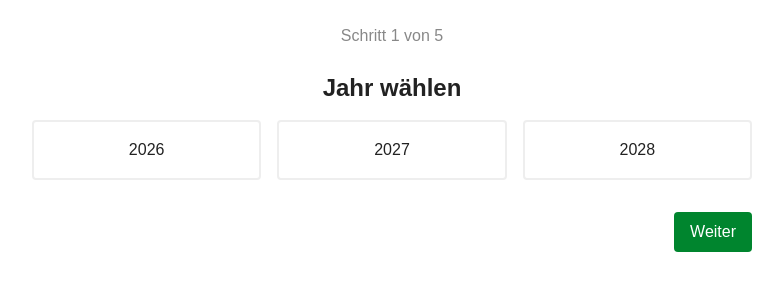
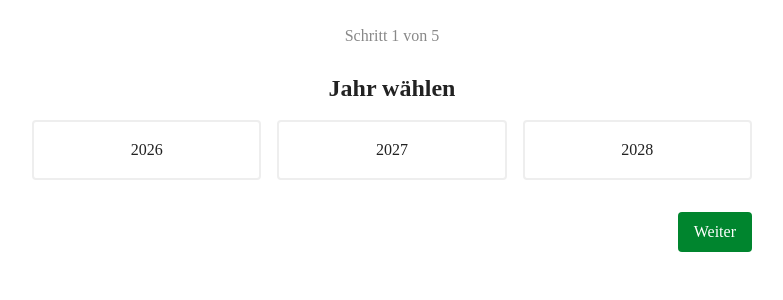
Before and after one commit to flo-ecoplanet/ecoplanet-calculator, a React (Vite) app: page /embed in a window 1280 px wide. Shown: the top 300 px of the page, without its empty margins (248-1031 px from the left). Built offline with nearby package versions, Linux system fonts and the light colour scheme; a web font is replaced by a local one.

Commit message:
Add icons to steps and integrate Geist font

```diff
--- a/src/App.jsx
+++ b/src/App.jsx
@@ -1,4 +1,5 @@
 import React, { useState } from "react";
+import { BatteryLow, BatteryMedium, BatteryFull, Sun, Clock, MoonStar } from "lucide-react";
 
 /**
  * EcoplanetCalculator
@@ -27,15 +28,15 @@ export default function EcoplanetCalculator() {
   ];
 
   const verbrauchOptions = [
-    { label: "< 2 GWh", value: "unter2" },
-    { label: "2–10 GWh", value: "zwischen2und10" },
-    { label: "> 10 GWh", value: "ueber10" },
+    { label: "< 2 GWh", value: "unter2", icon: BatteryLow },
+    { label: "2–10 GWh", value: "zwischen2und10", icon: BatteryMedium },
+    { label: "> 10 GWh", value: "ueber10", icon: BatteryFull },
   ];
 
   const schichtOptions = [
-    { label: "1-Schicht", value: "1schicht" },
-    { label: "2-Schicht", value: "2schicht" },
-    { label: "3-Schicht", value: "3schicht" },
+    { label: "1-Schicht", value: "1schicht", icon: Sun },
+    { label: "2-Schicht", value: "2schicht", icon: Clock },
+    { label: "3-Schicht", value: "3schicht", icon: MoonStar },
   ];
 
   function formatPreis(val) {
@@ -79,15 +80,16 @@ export default function EcoplanetCalculator() {
       <div
         key={option.value}
         onClick={() => onSelect(option.value)}
-        className={`cursor-pointer border-2 rounded p-4 text-center ${selected === option.value ? 'border-[#00852e]' : 'border-[#eee]'}`}
+        className={`cursor-pointer border-2 rounded p-4 text-center flex flex-col items-center gap-2 ${selected === option.value ? 'border-[#00852e]' : 'border-[#eee]'}`}
       >
-        {option.label}
+        {option.icon && <option.icon size={24} />}
+        <span>{option.label}</span>
       </div>
     );
   }
 
   return (
-    <div className="max-w-3xl mx-auto p-6 font-geist text-[#222]">
+    <div className="max-w-3xl mx-auto p-6 font-[Geistvf] text-[#222]">
       <div className="mb-6 text-center text-[#888]">
         {step < 4 ? `Schritt ${step + 1} von 5` : 'Ergebnis'}
       </div>
```
